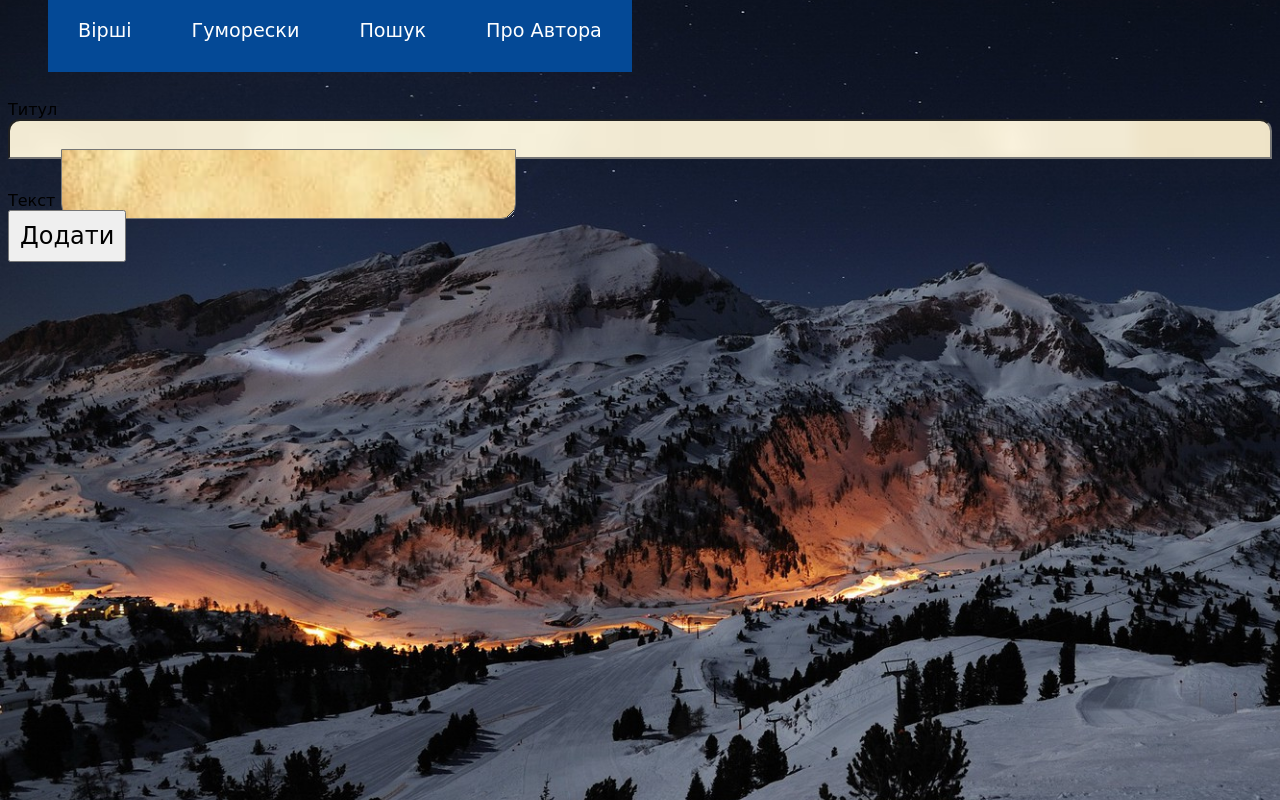
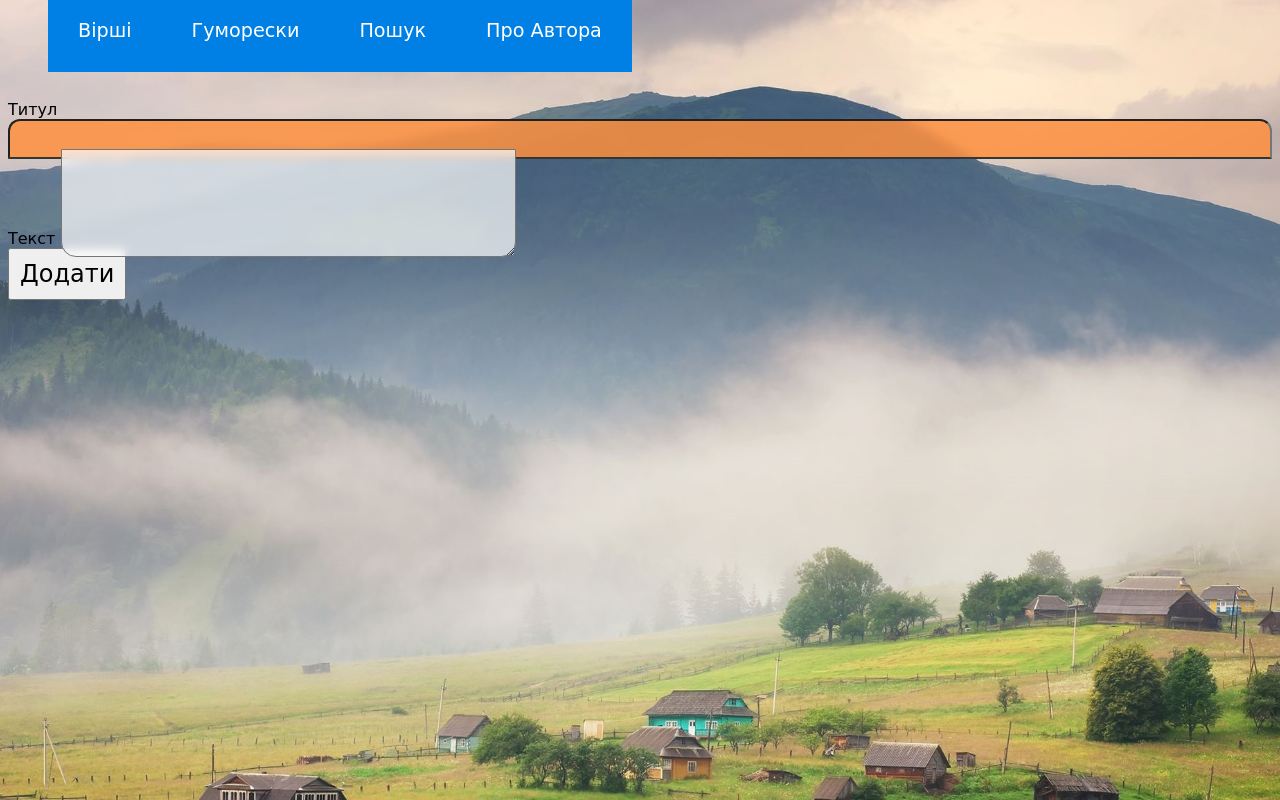
Before and after one commit to SLDem/z-humorom-pro-vse-na-sviti, a Flask app: page /add_humoresque in a window 1280 px wide. Run offline with Flask 2, Linux system fonts and the light colour scheme; some libraries are stand-ins or nearby versions.

Commit message:
Changed navbar, site background, title background and text background, made overall poem holder a little bigger and shifted it to the left

```diff
--- a/app/routes.py
+++ b/app/routes.py
@@ -26,12 +26,16 @@ def humoresques(hum_page_num):
 def search():
     form = SearchForm()
     if form.validate_on_submit():
+
         poems_by_title = Poem.query.filter(Poem.title.like('%' + form.search_field.data + '%'))
+        poems_by_text = Poem.query.filter(Poem.text.like('%' + form.search_field.data + '%'))
+
         humoresques_by_title = Humoresque.query.filter(Humoresque.title.like('%' + form.search_field.data + '%'))
-        poems_by_text = Poem.query.filter(Poem.text.like('%' + form.search_field.data + '%'))
         humoresques_by_text = Humoresque.query.filter(Humoresque.text.like('%' + form.search_field.data + '%'))
+
         poems = poems_by_title.union(poems_by_text)
         humoresques = humoresques_by_title.union(humoresques_by_text)
+
         return render_template('search.html', poems=poems, humoresques=humoresques, form=form, title='Пошук')
     return render_template('search.html', form=form, title='Пошук')
 
--- a/app/static/styles.css
+++ b/app/static/styles.css
@@ -1,33 +1,34 @@
-#poem-container {width: 455px; border: 1px solid white; color: white; margin-left: 60%; margin-top: -5.7rem; margin-bottom: 125px; border-radius: 15px;}
+#poem-container {width: 600px; border: 3px solid #black; color: white; margin-left: 50%; margin-top: -5.7rem; margin-bottom: 125px; border-radius: 15px;}
 #title{
     width: 100%; height: 40px;
-    background: url('/static/title_bg.jpg') no-repeat center center fixed;
+    /* background: url('/static/title_bg1.jpg') no-repeat center center; */
+    background-color: rgba(254, 144, 63, 0.85);
+    backdrop-filter: blur(5px);
     -webkit-background-size: cover;
     -moz-background-size: cover;
     -o-background-size: cover;
     background-size: cover;
     font-family: 'Lobster Two', cursive;
-    font-size: 1.8rem;
-    color: #353535;
+    font-size: 2.3rem;
+    color: white;
     text-align: center;
-    padding-bottom: 5px;
+    padding-bottom: 15px;
     border-radius: 12px 12px 0 0;
+    border-bottom: 2px solid #353535;
     }
 #text{
-    background: url('/static/poem_bg.jpg') no-repeat center center;
-    width: 455px;
-    -webkit-background-size: cover;
-    -moz-background-size: cover;
-    -o-background-size: cover;
-    background-size: cover;
+    /* background: url('/static/poem_bg1.jpg') no-repeat center center; */
+    background-color: rgba(255, 255, 255, 0.7);
+    backdrop-filter: blur(5px);
+    width: 100%;
     font-family: 'Lobster Two', cursive ;
-    font-size: 1rem;
-    color: #212121;
+    font-size: 1.5rem;
+    color: #353535;
     text-align: center;
     margin-top: -15px;
     margin-bottom: -13px;
     padding-top: 15px;
-    padding-bottom: 15px;
+    padding-bottom: 35px;
     border-radius:0 0 15px 15px;
     }
 
@@ -62,7 +63,7 @@ a{
 
 
 body{
-    background: url('/static/night-mnt.jpg') no-repeat center center fixed;
+    background: url('/static/day-mnt.jpg') no-repeat center center fixed;
     -webkit-background-size: cover;
     -moz-background-size: cover;
     -o-background-size: cover;
@@ -92,7 +93,7 @@ input[type=text]{
 .nav-links a{
     padding: 30px;
     margin-right: 0px;
-    background: rgb(4, 73, 150);
+    background: rgb(0, 128, 228);
     /*border-radius: 5px;*/
     transition: 0.3s ease-out;
     }
@@ -100,13 +101,13 @@ input[type=text]{
 
 .nav-links a:hover{
     padding: 40px;
-    background: rgb(100,170,150);
+    background: rgb(26, 180, 250);
     border-radius: 10px;
     transition: 0.3s ease-out;
     }
 
 
-.content {
+.content{
     width: 100%;
     }
 
@@ -117,19 +118,26 @@ input[type=text]{
     float: bottom 0;
     }
 
-#search {
+.search-text{
+    text-shadow: -1px -1px 0 #000, 1px -1px 0 #000, -1px 1px 0 #000, 1px 1px 0 #000;
+    color: white;
+    margin-left: 44px;
+    font-size: 25px;
+    }
+
+#search{
     margin-bottom: -357px;
     width: 560px;
     margin-left: 44px;
     }
 
-search.dropdown-toggle:focus {
+search.dropdown-toggle:focus{
      display: inline-block;
      box-shadow: 0 0 0 2px #88b8ff;
      border-radius: 2px;
      }
 
-@media screen and (max-width: 1045px){
+@media screen and (max-width: 1431px){
     #navbar{
         position: static;
         margin-bottom:100px;
--- a/app/templates/search.html
+++ b/app/templates/search.html
@@ -2,7 +2,7 @@
 {% import "bootstrap/wtf.html" as wtf %}
 {% block app_content %}
 
-    <h2 style="color: white; margin-left: 44px;">Пошук віршів та гуморесок:</h2>
+    <div class="search-text"><p>Пошук віршів та гуморесок:</p></div>
 
     <div id="search">
         <form action="" method="post">
@@ -12,7 +12,7 @@
         </form>
     </div>
 
-    <div style="margin-top: -375px;">
+    <div style="margin-top: -340px;">
         {% for poem in poems %}
             {% include "_poem.html" %}
         {% endfor %}
```
Also changed, not shown: app/static/day-mnt.jpg (added), 2 other files.
